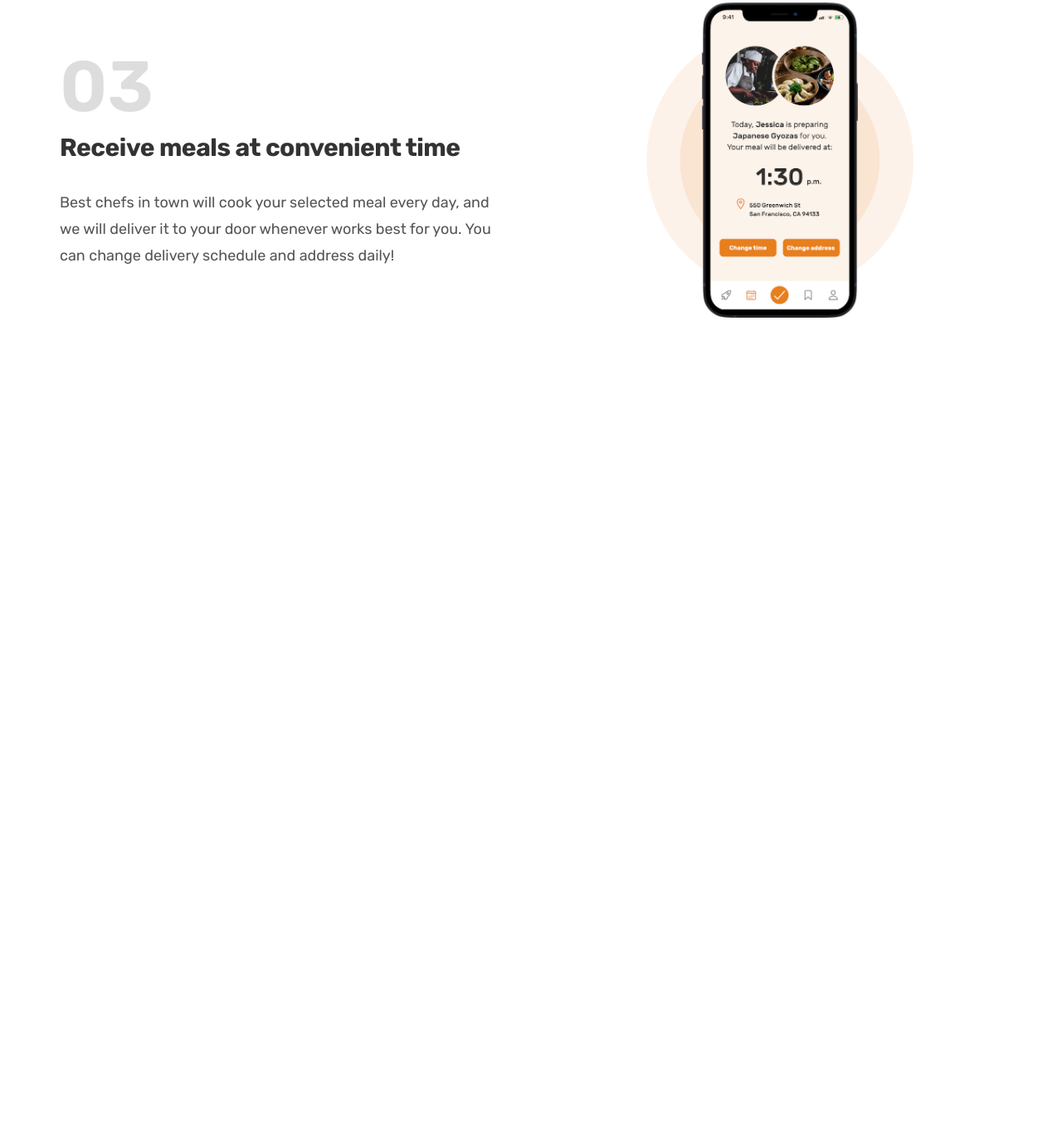
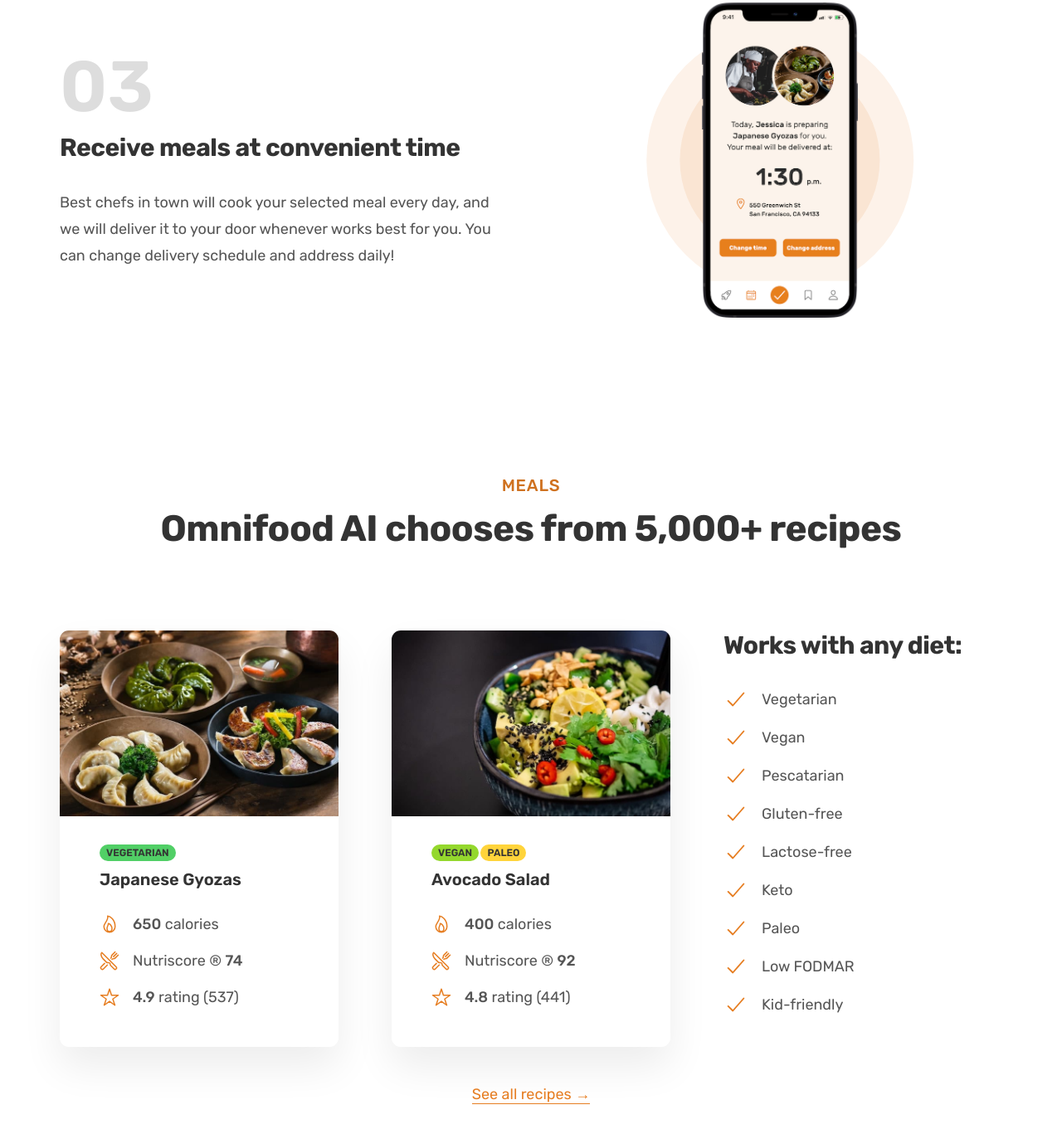
Before and after one commit to Kingsley-coder-prog/07-Omnifood, a plain HTML site: page index.html in a window 1280 px wide. Shown: the part 2138-3505 px from the top of the page at 83% size. Before the commit the page ends 2617 px from the top, so only its background shows below. Drawn offline with nearby package versions, Linux system fonts and the light colour scheme.

Commit message:
recent commit

```diff
--- a/css/general.css
+++ b/css/general.css
@@ -40,6 +40,7 @@ Paragraph default: 1.6
 
 --- 06 BORDER-RADIUS
 Default: 9px
+Medium: 11px
 
 --- 07 WHITESPACE
 
@@ -178,6 +179,34 @@ body {
   box-shadow: inset 0 0 0 3px #fff;
 }
 
+.link:link,
+.link:visited {
+  display: inline-block;
+  color: #e67e22;
+  text-decoration: none;
+  border-bottom: 1px solid currentColor;
+  padding-bottom: 2px;
+  transition: all 0.3s;
+}
+
+.link:hover,
+.link:active {
+  color: #cf711f;
+  border-bottom: 1px solid transparent;
+}
+
 .margin-right-sm {
   margin-right: 1.6rem !important;
 }
+
+.margin-bottom-md {
+  margin-bottom: 4.8rem !important;
+}
+
+.center-text {
+  text-align: center;
+}
+
+strong {
+  font-weight: 500;
+}
--- a/css/style.css
+++ b/css/style.css
@@ -205,3 +205,110 @@
 .step-img {
   width: 35%;
 }
+
+/* *********************** */
+/*MEALS SECTION  */
+/* *********************** */
+
+.section-meals {
+  padding: 9.6rem 0;
+}
+
+.meal {
+  box-shadow: 0 2.4rem 4.8rem rgba(0, 0, 0, 0.075);
+  border-radius: 11px;
+  overflow: hidden;
+  transition: all 0.4s;
+}
+
+.meal:hover {
+  transform: translateY(-1.2rem);
+  box-shadow: 0 3.2rem 6.4rem rgba(0, 0, 0, 0.06);
+}
+
+.meal-content {
+  padding: 3.2rem 4.8rem 4.8rem 4.8rem;
+}
+
+.meal-tags {
+  margin-bottom: 1.2rem;
+  gap: 0.4rem;
+}
+
+.tag {
+  display: inline-block;
+  padding: 0.4rem 0.8rem;
+  font-size: 1.2rem;
+  text-transform: uppercase;
+  color: #333;
+  border-radius: 100px;
+  font-weight: 600;
+}
+
+.tag--vegetarian {
+  background-color: #51cf66;
+}
+
+.tag--vegan {
+  background-color: #94d82d;
+}
+
+.tag--paleo {
+  background-color: #ffd43b;
+}
+
+.meal-title {
+  font-size: 2rem;
+  color: #333;
+  font-weight: 600;
+  margin-bottom: 3.2rem;
+}
+
+.meal-attributes {
+  list-style: none;
+  display: flex;
+  flex-direction: column;
+  gap: 2rem;
+}
+
+.meal-attribute {
+  font-size: 1.8rem;
+  display: flex;
+  align-items: center;
+  gap: 1.6rem;
+}
+
+.meal-icon {
+  height: 2.4rem;
+  width: 2.4rem;
+  color: #e67e22;
+}
+
+.meal-img {
+  width: 100%;
+}
+
+.all-recipes {
+  text-align: center;
+  font-size: 1.8rem;
+}
+
+.list {
+  list-style: none;
+  display: flex;
+  flex-direction: column;
+  gap: 1.6rem;
+}
+
+.list-item {
+  font-size: 1.8rem;
+  display: flex;
+  align-items: center;
+  gap: 1.6rem;
+}
+
+.list-icon {
+  width: 3rem;
+  height: 3rem;
+  color: #e67e22;
+}
--- a/index.html
+++ b/index.html
@@ -102,6 +102,79 @@
           </div>
         </div>
       </section>
+
+      <section class="section-meals">
+        <div class="container center-text">
+          <span class="subheading">Meals</span>
+          <h2 class="heading-secondary">Omnifood AI chooses from 5,000+ recipes</h2>
+        </div>
+
+        <div class="container grid grid--3--cols margin-bottom-md">
+          <div class="meal">
+            <img src="img/meals/meal-1.jpg" alt="Japanese Gyozas" class="meal-img" />
+            <div class="meal-content">
+              <div class="meal-tags">
+                <span class="tag tag--vegetarian">Vegetarian</span>
+              </div>
+              <p class="meal-title">Japanese Gyozas</p>
+              <ul class="meal-attributes">
+                <li class="meal-attribute">
+                  <ion-icon name="flame-outline" class="meal-icon"></ion-icon> <span><strong>650</strong> calories</span>
+                </li>
+                <li class="meal-attribute">
+                  <ion-icon name="restaurant-outline" class="meal-icon"></ion-icon><span>Nutriscore &reg; <strong>74</strong></span>
+                </li>
+                <li class="meal-attribute">
+                  <ion-icon name="star-outline" class="meal-icon"></ion-icon><span><strong>4.9</strong> rating (537)</span>
+                </li>
+              </ul>
+            </div>
+          </div>
+          <div class="meal">
+            <img src="img/meals/meal-2.jpg" alt="Avocado Salad" class="meal-img" />
+            <div class="meal-content">
+              <div class="meal-tags">
+                <span class="tag tag--vegan">Vegan</span>
+                <span class="tag tag--paleo">Paleo</span>
+              </div>
+              <p class="meal-title">Avocado Salad</p>
+              <ul class="meal-attributes">
+                <li class="meal-attribute">
+                  <ion-icon name="flame-outline" class="meal-icon"></ion-icon> <span><strong>400</strong> calories</span>
+                </li>
+                <li class="meal-attribute">
+                  <ion-icon name="restaurant-outline" class="meal-icon"></ion-icon><span>Nutriscore &reg; <strong>92</strong></span>
+                </li>
+                <li class="meal-attribute">
+                  <ion-icon name="star-outline" class="meal-icon"></ion-icon><span><strong>4.8</strong> rating (441)</span>
+                </li>
+              </ul>
+            </div>
+          </div>
+
+          <div class="diets">
+            <h3 class="heading-tertiary">Works with any diet:</h3>
+            <ul class="list">
+              <li class="list-item"><ion-icon class="list-icon" name="checkmark-outline"></ion-icon><span>Vegetarian</span></li>
+              <li class="list-item"><ion-icon class="list-icon" name="checkmark-outline"></ion-icon><span>Vegan</span></li>
+              <li class="list-item"><ion-icon class="list-icon" name="checkmark-outline"></ion-icon><span>Pescatarian</span></li>
+              <li class="list-item"><ion-icon class="list-icon" name="checkmark-outline"></ion-icon><span>Gluten-free</span></li>
+              <li class="list-item"><ion-icon class="list-icon" name="checkmark-outline"></ion-icon><span>Lactose-free</span></li>
+              <li class="list-item"><ion-icon class="list-icon" name="checkmark-outline"></ion-icon><span>Keto</span></li>
+              <li class="list-item"><ion-icon class="list-icon" name="checkmark-outline"></ion-icon><span>Paleo</span></li>
+              <li class="list-item"><ion-icon class="list-icon" name="checkmark-outline"></ion-icon><span>Low FODMAR</span></li>
+              <li class="list-item"><ion-icon class="list-icon" name="checkmark-outline"></ion-icon><span>Kid-friendly</span></li>
+            </ul>
+          </div>
+        </div>
+
+        <div class="container all-recipes">
+          <a href="#" class="link">See all recipes &rarr;</a>
+        </div>
+      </section>
     </main>
+
+    <script type="module" src="https://unpkg.com/ionicons@7.1.0/dist/ionicons/ionicons.esm.js"></script>
+    <script nomodule src="https://unpkg.com/ionicons@7.1.0/dist/ionicons/ionicons.js"></script>
   </body>
 </html>
```
